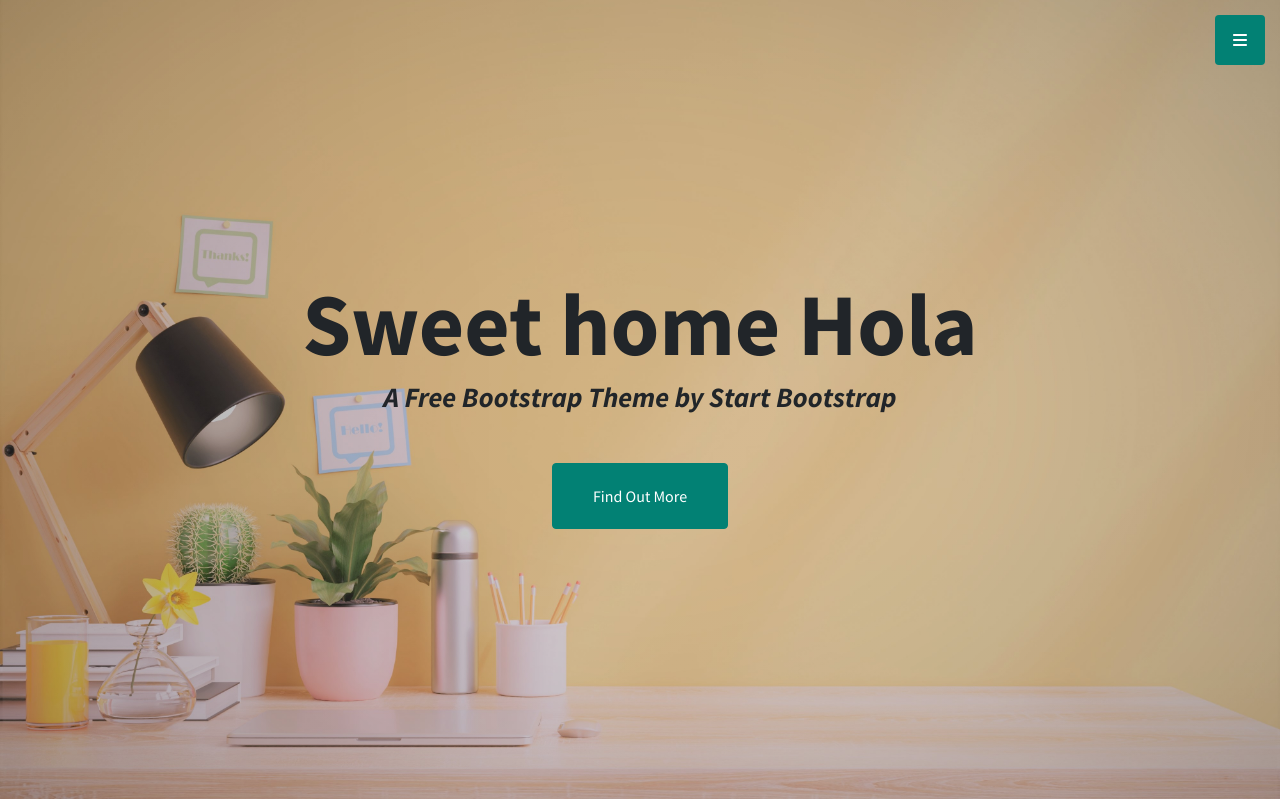
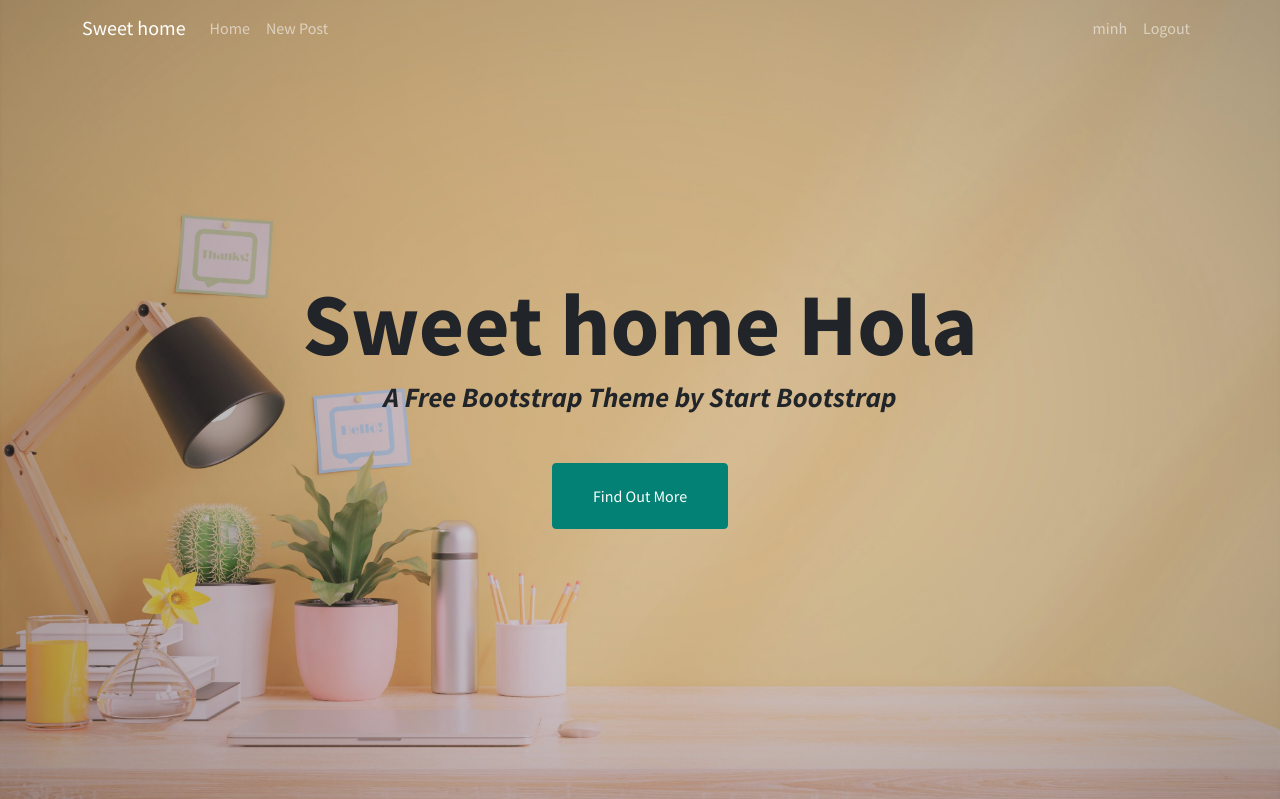
Before and after one commit to GOG1071/SWP391-Project-Group5, a Flask app: page / in a window 1280 px wide. Shown: the top 799 px of the page. Run offline with Flask 2, Linux system fonts and the light colour scheme; a user stored in the database is signed in; parts of the project's set-up code (start-up, migrations or seed data) failed here and were passed over; some libraries are stand-ins or nearby versions.

Commit message:
them navbar

```diff
--- a/controllers/user.py
+++ b/controllers/user.py
@@ -8,7 +8,7 @@ from flask import Flask,redirect,url_for,json,render_template,request,session,fl
 def home():
     if "user" in session:
         user = session['user']
-        return render_template("home.html", stringName = user, isLogin = True)
+        return render_template("home.html", username = user, isLogin = True)
     else:
         return render_template("home.html", stringName = "you are not login", isLogin = False)
 
--- /dev/null
+++ b/templates/components/navbar.html
@@ -0,0 +1,30 @@
+<header class="site-header">
+    <nav class="navbar navbar-expand-md navbar-dark bg-steel fixed-top" style="z-index: 998">
+      <div class="container">
+        <a class="navbar-brand mr-4" href="/">Sweet home</a>
+        <button class="navbar-toggler" type="button" data-toggle="collapse" data-target="#navbarToggle" aria-controls="navbarToggle" aria-expanded="false" aria-label="Toggle navigation">
+          <span class="navbar-toggler-icon"></span>
+        </button>
+        <div class="collapse navbar-collapse" id="navbarToggle">
+          <div class="navbar-nav me-auto">
+            {% if session.get('user') != None %}
+            <a class="nav-item nav-link" href="{{ url_for('user_router.home') }}">Home</a>
+            <a class="nav-item nav-link" href="{{ url_for('user_router.profile') }}">New Post</a>
+            {% else %}
+            <a class="nav-item nav-link">You are not login</a>
+            {% endif %}
+
+          </div>
+          <div class="navbar-nav">
+            {% if session.get('user') != None %}
+            <a class="nav-item nav-link" href="profile">{{session['user']}}</a>
+            <a class="nav-item nav-link" href="{{ url_for('user_router.logout') }}">Logout</a>
+            {% else %}
+            <a class="nav-item nav-link" href="{{ url_for('user_router.login') }}">Login</a>
+            <a class="nav-item nav-link" href="{{ url_for('user_router.register') }}">Register</a>
+            {% endif %}
+          </div>
+        </div>
+      </div>
+    </nav>
+</header>
--- a/templates/home.html
+++ b/templates/home.html
@@ -22,8 +22,42 @@
 </head>
 
 <body id="page-top">
-    <!-- Navigation-->
-    <a class="menu-toggle rounded" href="#"><i class="fas fa-bars"></i></a>
+
+    <!-- <header class="site-header">
+        <nav class="navbar navbar-expand-md navbar-dark bg-steel fixed-top" style="z-index: 998">
+          <div class="container">
+            <a class="navbar-brand mr-4" href="/">Sweet home</a>
+            <button class="navbar-toggler" type="button" data-toggle="collapse" data-target="#navbarToggle" aria-controls="navbarToggle" aria-expanded="false" aria-label="Toggle navigation">
+              <span class="navbar-toggler-icon"></span>
+            </button>
+            <div class="collapse navbar-collapse" id="navbarToggle">
+              <div class="navbar-nav me-auto">
+                {% if isLogin == True %}
+                <a class="nav-item nav-link" href="{{ url_for('user_router.home') }}">Home</a>
+                <a class="nav-item nav-link" href="{{ url_for('user_router.profile') }}">New Post</a>
+                {% else %}
+                <a class="nav-item nav-link">You are not login</a>
+                {% endif %}
+
+              </div>
+              <div class="navbar-nav">
+                {% if isLogin == True %}
+                <a class="nav-item nav-link" href="profile">{{username}}</a>
+                <a class="nav-item nav-link" href="{{ url_for('user_router.logout') }}">Logout</a>
+                {% else %}
+                <a class="nav-item nav-link" href="{{ url_for('user_router.login') }}">Login</a>
+                <a class="nav-item nav-link" href="{{ url_for('user_router.register') }}">Register</a>
+                {% endif %}
+              </div>
+            </div>
+          </div>
+        </nav>
+    </header> -->
+
+    {% include 'components/navbar.html' %}
+
+    <!-- Navigation
+    <a class="menu-toggle rounded" href="#" style="z-index: 999"><i class="fas fa-bars"></i></a>
     <nav id="sidebar-wrapper">
         <ul class="sidebar-nav">
             {% if isLogin == False %}
@@ -39,7 +73,7 @@
             {% endif %}
 
         </ul>
-    </nav>
+    </nav> -->
 
     <!-- Header-->
     <header class="masthead d-flex align-items-center">
```
Also changed, not shown: templates/userProfile.html (+2 -19 lines).
